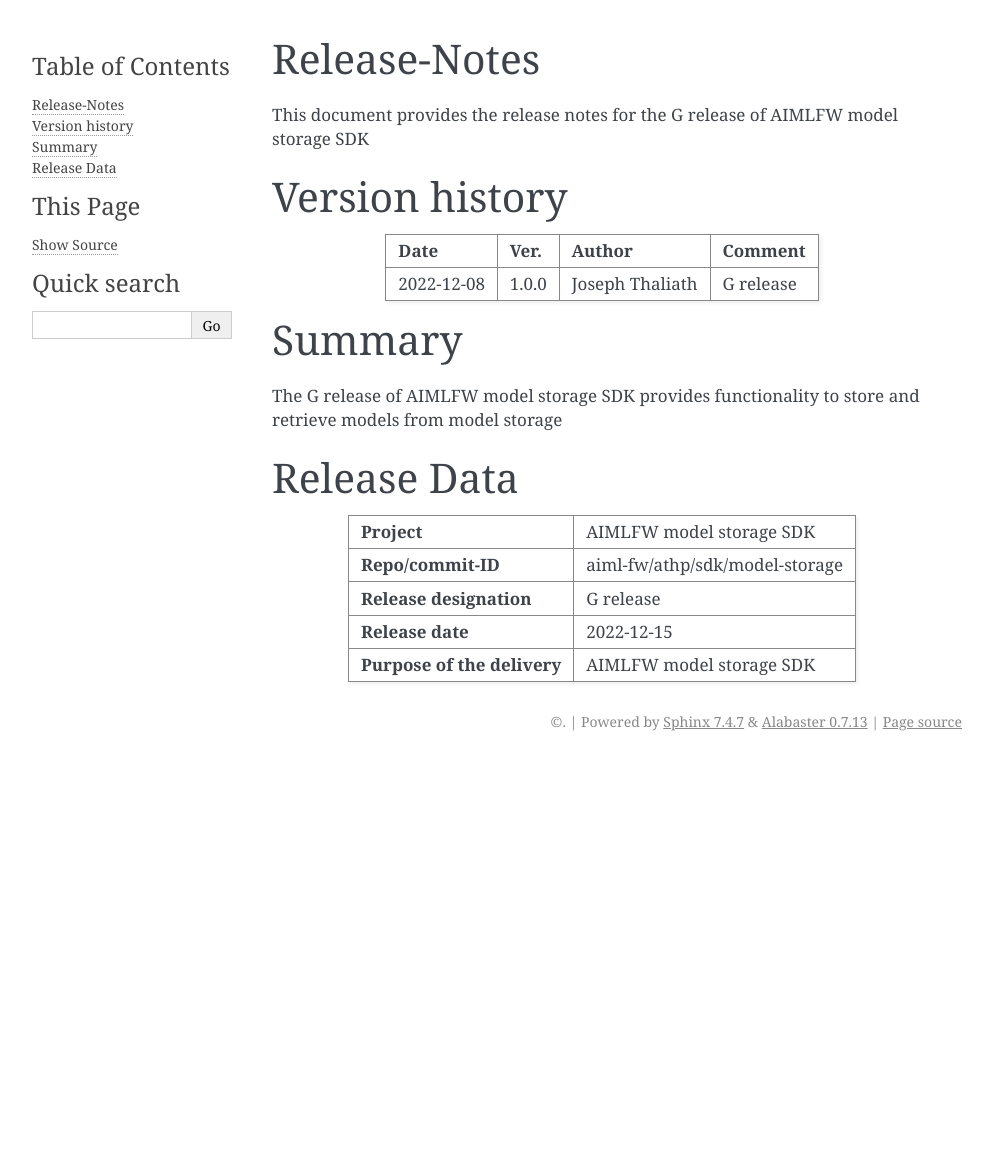
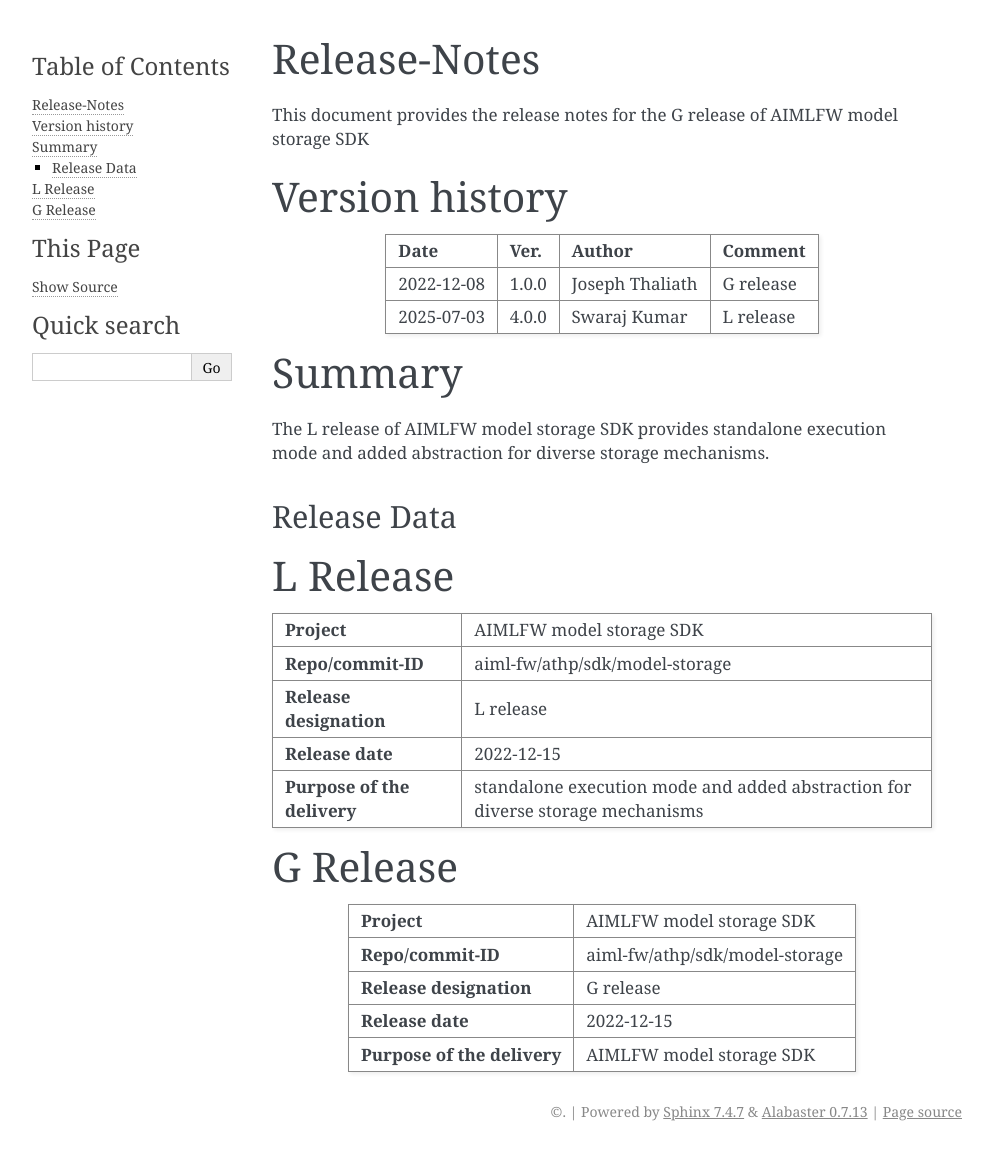
Before and after one commit to o-ran-sc/aiml-fw-athp-sdk-model-storage, a Sphinx documentation site: the page built from docs/release-notes.rst, in a window 1280 px wide. Shown: the whole page, without its empty margins (148-1140 px from the left). Built offline with Sphinx 7.4.7, drawn with Linux system fonts in a browser that asks for light colours; before the commit the page ends 900 px from its top, so only the background shows below that.

Commit message:
Update release notes
Release note updated for L release

Change-Id: I17a522e5bf231b54170f16fa1f78ce62029b23c3
Signed-off-by: Swaraj Kumar <swaraj.kumar@samsung.com>

```diff
--- a/docs/release-notes.rst
+++ b/docs/release-notes.rst
@@ -23,16 +23,44 @@ Version history
 | 2022-12-08         | 1.0.0              | Joseph Thaliath    | G release          |
 |                    |                    |                    |                    |
 +--------------------+--------------------+--------------------+--------------------+
+| 2025-07-03         | 4.0.0              | Swaraj Kumar       | L release          |
+|                    |                    |                    |                    |
++--------------------+--------------------+--------------------+--------------------+
 
 
 Summary
 -------
 
-The G release of AIMLFW model storage SDK provides functionality to store and retrieve models from model storage
+The L release of AIMLFW model storage SDK provides standalone execution mode and added abstraction for diverse storage mechanisms.
 
 
 Release Data
-------------
+============
+
+L Release
+-----------
+
++--------------------------------------+--------------------------------------+
+| **Project**                          | AIMLFW model storage SDK             |
+|                                      |                                      |
++--------------------------------------+--------------------------------------+
+| **Repo/commit-ID**                   | aiml-fw/athp/sdk/model-storage       |
+|                                      |                                      |
++--------------------------------------+--------------------------------------+
+| **Release designation**              | L release                            |
+|                                      |                                      |
++--------------------------------------+--------------------------------------+
+| **Release date**                     | 2022-12-15                           |
+|                                      |                                      |
++--------------------------------------+--------------------------------------+
+| **Purpose of the delivery**          | standalone execution mode and        |
+|                                      | added abstraction for diverse        |
+|                                      | storage mechanisms                   |
++--------------------------------------+--------------------------------------+
+
+
+G Release
+-----------
 
 +--------------------------------------+--------------------------------------+
 | **Project**                          | AIMLFW model storage SDK             |
```
